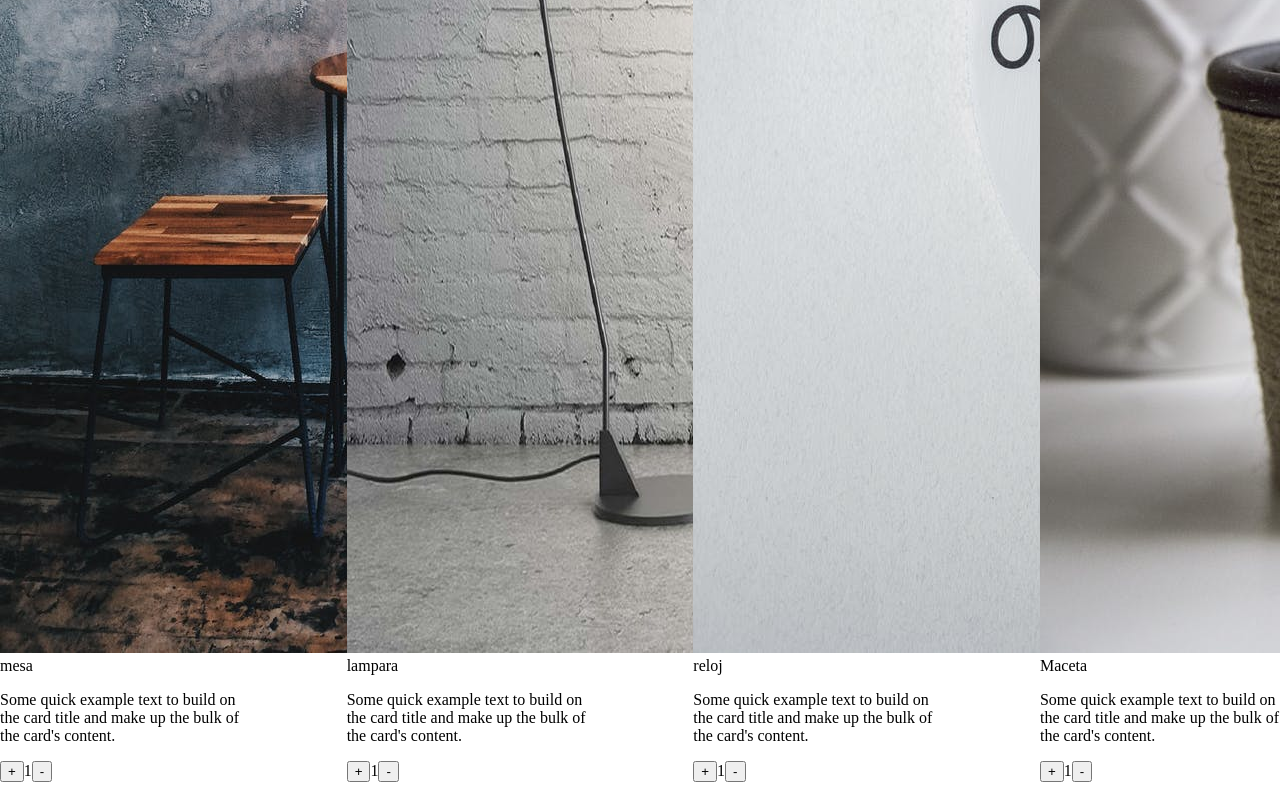
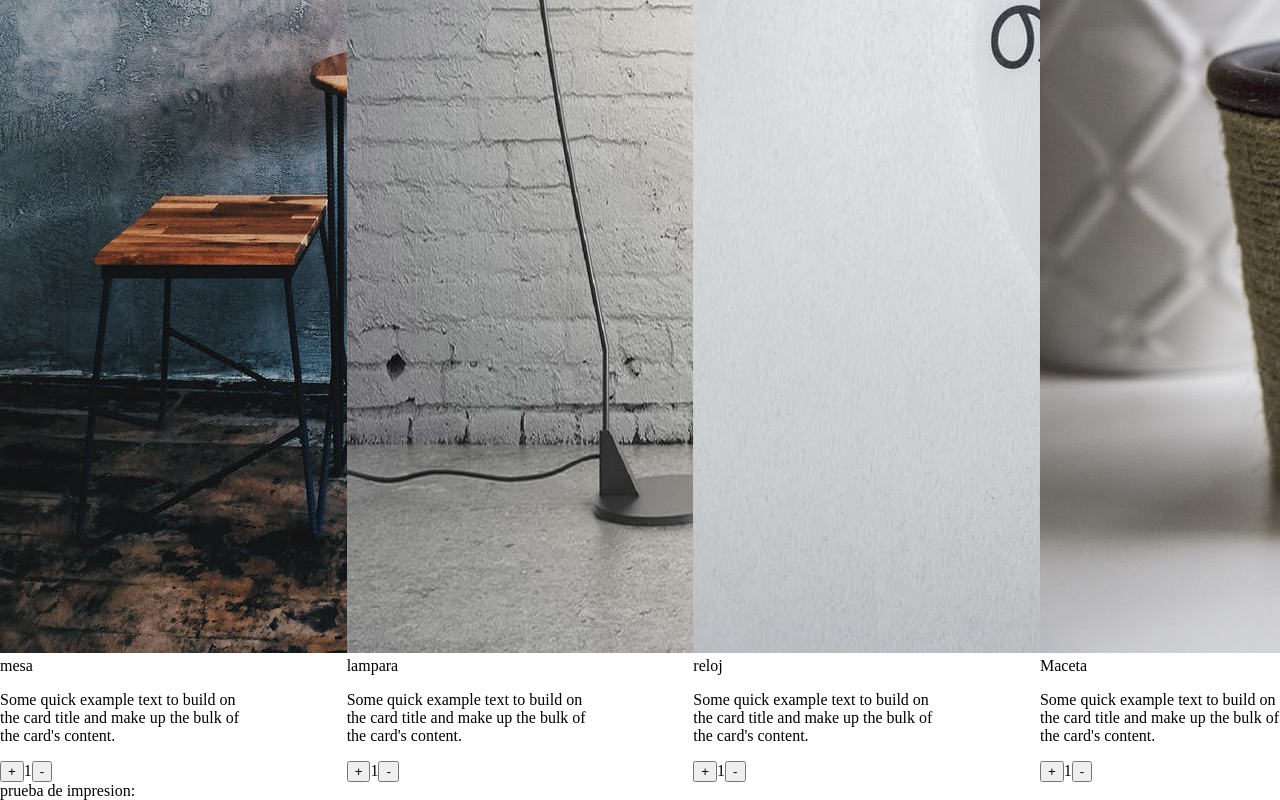
Before and after one commit to Andrezgrondona/supesu, a React (Create React App) app: page / in a window 1280 px wide. Shown: the part 763-1563 px from the top of the page. Built offline with nearby package versions, Linux system fonts and the light colour scheme; no server answers.

Commit message:
Add Apis consume

```diff
--- a/package.json
+++ b/package.json
@@ -10,6 +10,7 @@
     "@testing-library/jest-dom": "^5.16.4",
     "@testing-library/react": "^13.1.1",
     "@testing-library/user-event": "^13.5.0",
+    "axios": "^0.27.2",
     "bootstrap": "^5.1.3",
     "react": "^18.1.0",
     "react-bootstrap": "^2.3.1",
--- a/src/App.js
+++ b/src/App.js
@@ -5,6 +5,10 @@ import ItemCount from "./components/ItemCount/ItemCount";
 import NavbarBoostrap from "./components/NavbarBoostrap/NavbarBoostrap";
 import Item from "./components/Item/Item";
 import ItemList from "./components/ItemList/ItemList"
+import ItemDetailContainer from "./components/ItemDetailContainer/ItemDetailContainer";
+import ItemDetail from "./components/ItemDetail/ItemDetail";
+
+
 
 
 
@@ -21,6 +25,8 @@ function App() {
         <NavbarBoostrap />
 
         <ItemListContainer/>
+        <ItemDetailContainer/>
+        <ItemDetail/>
     </div>
     </>
   );
--- /dev/null
+++ b/src/components/ItemDetail/ItemDetail.js
@@ -0,0 +1,16 @@
+import React from 'react'
+import Item from '../Item/Item'
+
+
+
+
+
+function ItemDetail({hogar}) {
+  return (
+    <div>
+
+        </div>
+  )
+}
+
+export default ItemDetail
--- /dev/null
+++ b/src/components/ItemDetailContainer/ItemDetailContainer.js
@@ -0,0 +1,60 @@
+
+
+ /* -------------------------------- fetch-------------------------------- */
+
+/*  import React, {useEffect, useState} from 'react'
+
+
+ const ItemDetailContainer = () => {
+    const [paises, setPaises] = useState()
+    const [print, setPrint] = useState (false)
+
+     useEffect(()=>{
+
+         fetch("https://api.mercadolibre.com/sites")
+         .then((res)=>res.json())
+         .then((infoApi)=>console.log(infoApi))
+         .catch((err)=>console.log(err))
+         .finally (()=> setPrint(true))
+
+     },[])
+   return (
+     <div>
+       <h1>hola</h1>
+     </div>
+   )
+ }
+
+ export default ItemDetailContainer  */
+
+ /* -------------------------------- fetch-------------------------------- */
+
+ /* ---------------------------------- AXIOS --------------------------------- */
+
+  import axios from "axios"
+ import React from 'react'
+
+
+ const ItemDetailContainer = () => {
+
+   const [hogar, setHogar] = React.useState([])
+
+   React.useEffect(()=>{
+     axios
+     .get("https://api.mercadolibre.com/sites/MLA/search?q=hogar")
+     .then((response) => setHogar(response.data.results[4]))
+     .catch((err) => console.error(err))
+
+   },[])
+   console.log(hogar)
+   return (
+        <div>
+          prueba de impresion:
+        {hogar.title}
+       </div>
+   )
+ }
+
+ export default ItemDetailContainer
+
+  /* ---------------------------------- AXIOS --------------------------------- */
--- a/src/components/ItemList/ItemList.js
+++ b/src/components/ItemList/ItemList.js
@@ -1,4 +1,4 @@
-import React from "react";
+ import React from "react";
 import Item from "../Item/Item";
 
 
@@ -11,7 +11,7 @@ const ItemList =({listaProductos}) =>{
 
                 <div style={{display:'flex', justifyContent:'space-between',flexWrap:'wrap',alignItems:'center'}}>
                 {listaProductos.map((producto)=> <Item producto={producto} key={producto.id}/>)}
-                {/* producto es generico */}
+                {/* producto es generico  */}
                 </div>
 
 
--- a/src/components/ItemListContainer/ItemListContainer.js
+++ b/src/components/ItemListContainer/ItemListContainer.js
@@ -23,7 +23,7 @@ const Listado = ({saludo}) => {
 
      },3000)
  })
-
+/* console.log(listaProductos) */
  useEffect(()=>{
 
      setCargando(true)
```
Also changed, not shown: src/components/Carticon/Carticon.js (+0 -12 lines), 1 other file (tests, documents, lock files or other folders).
